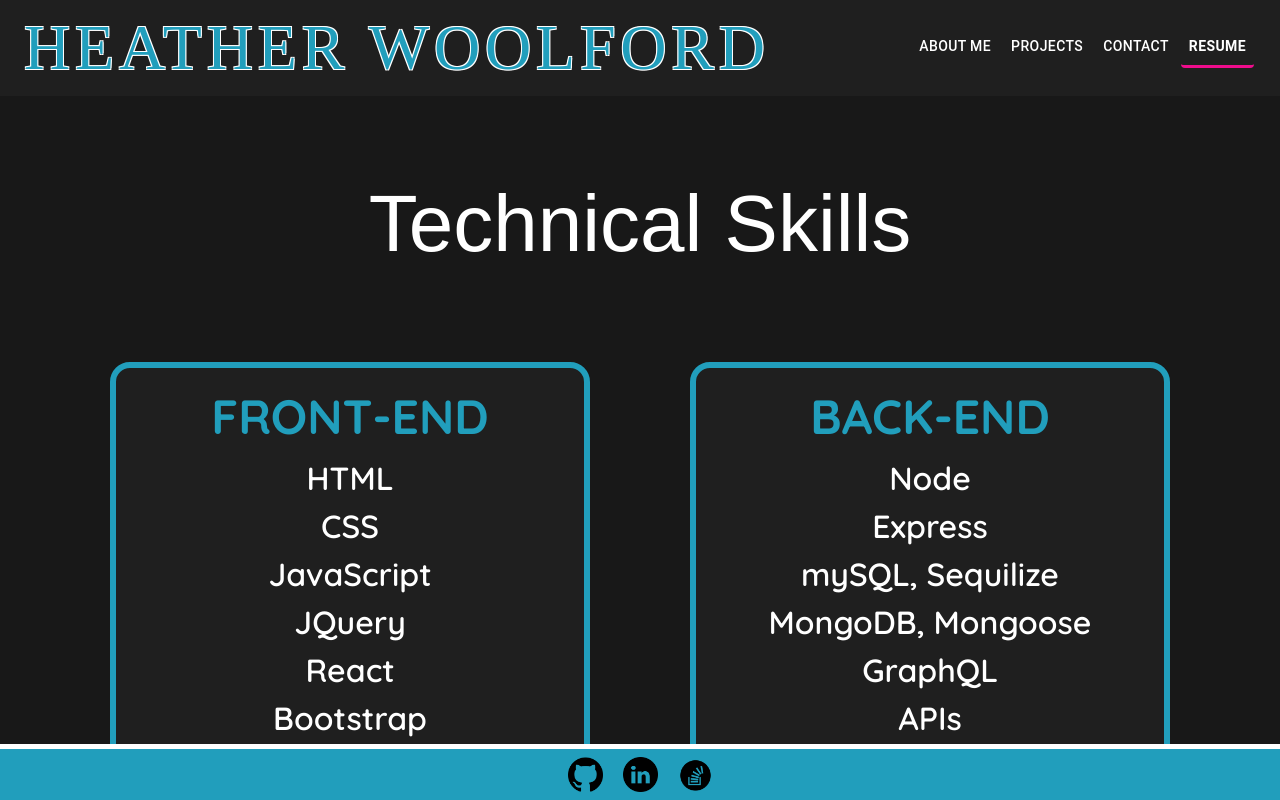
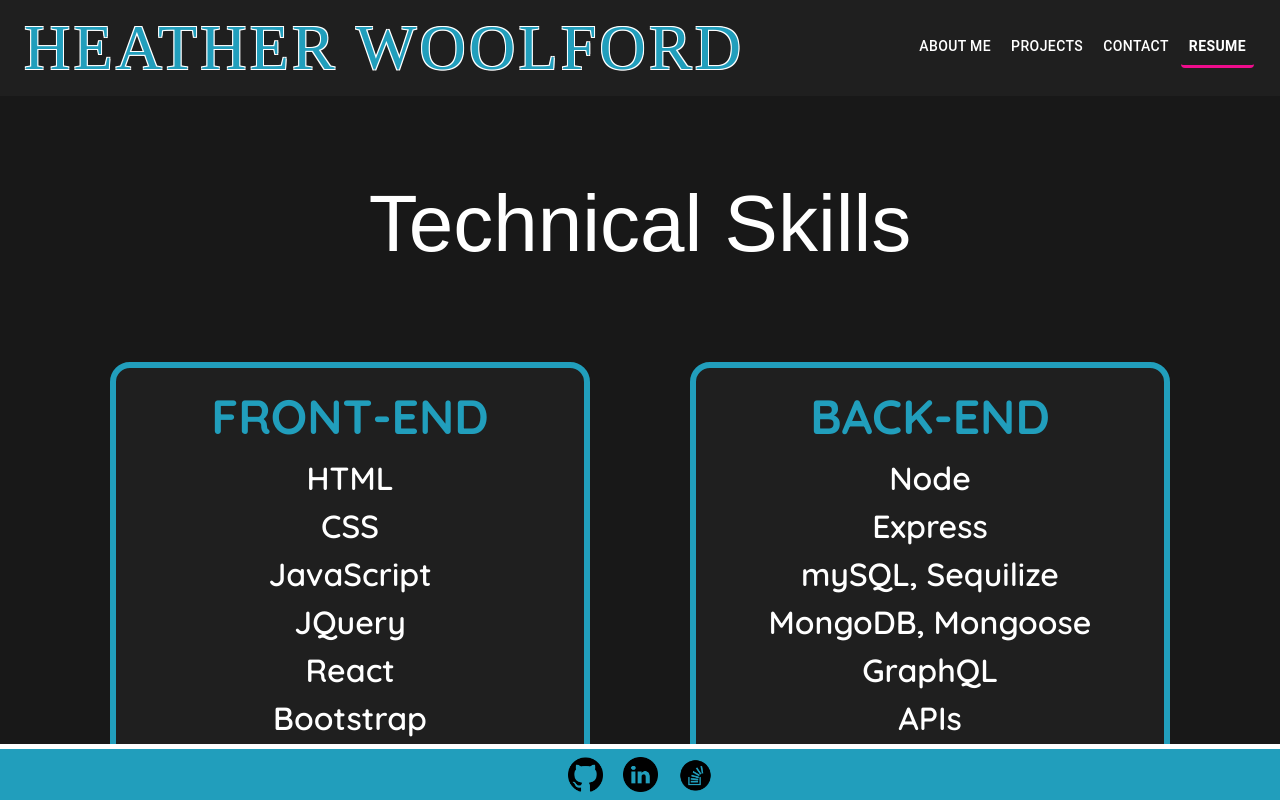
Before and after one commit to hwoolford/Portfolio, a React (Vite) app: page /resume in a window 1280 px wide. Shown: the top 800 px of the page. Built offline with nearby package versions, Linux system fonts and the light colour scheme; a web font is replaced by a local one.

Commit message:
reduced letter spacing in name on navbar

```diff
--- a/src/components/NavBar3.jsx
+++ b/src/components/NavBar3.jsx
@@ -54,7 +54,7 @@ export default function NavBar3() {
               display: { xs: "none", md: "flex" },
               fontFamily: "Francois One",
               fontWeight: 400,
-              letterSpacing: '.3rem',
+              letterSpacing: '.2rem',
               fontSize: "4rem",
               color: "#219ebc",
               textDecoration: "none",
@@ -113,7 +113,7 @@ export default function NavBar3() {
               flexGrow: 1,
               fontFamily: "Francois One",
               fontWeight: 400,
-              letterSpacing: '.3rem',
+              letterSpacing: '.2rem',
               fontSize: "3.5rem",
               color: "#219ebc",
               textDecoration: "none",
```
